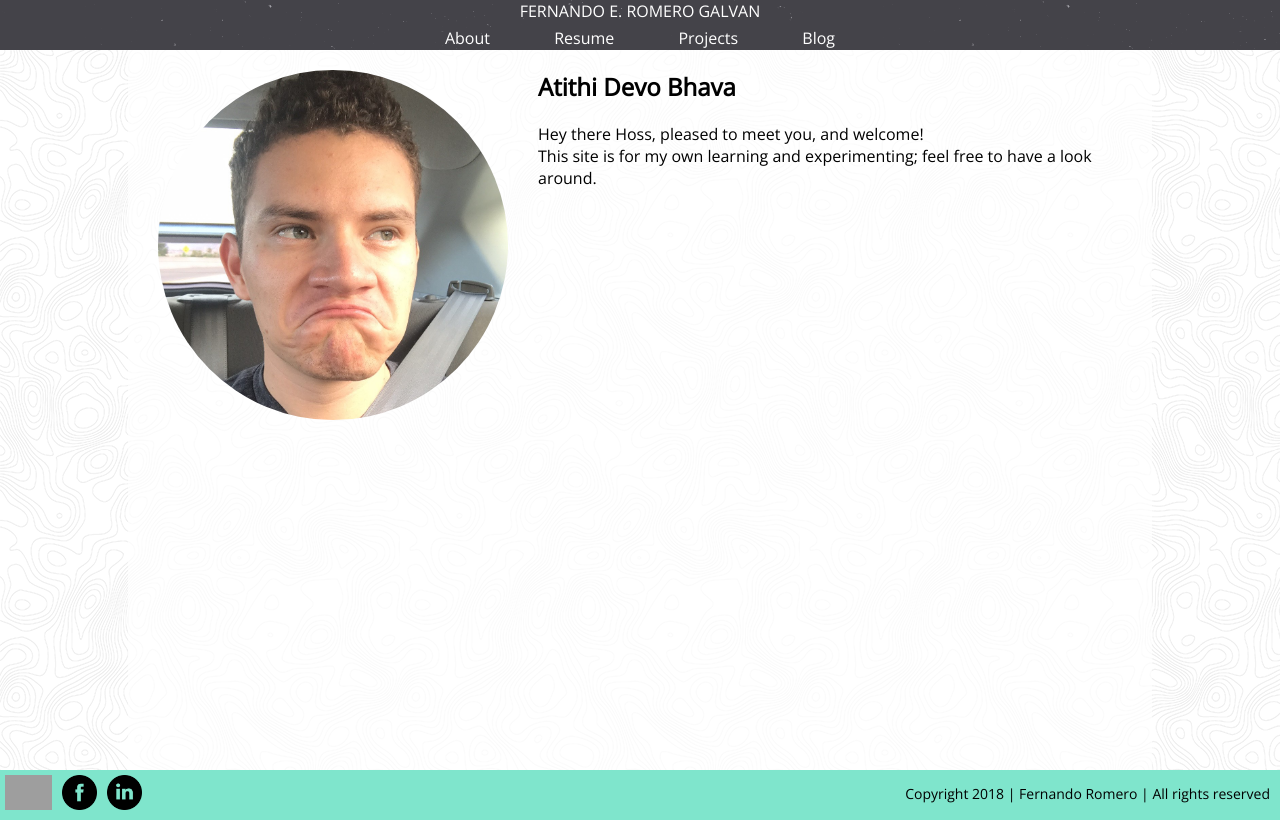
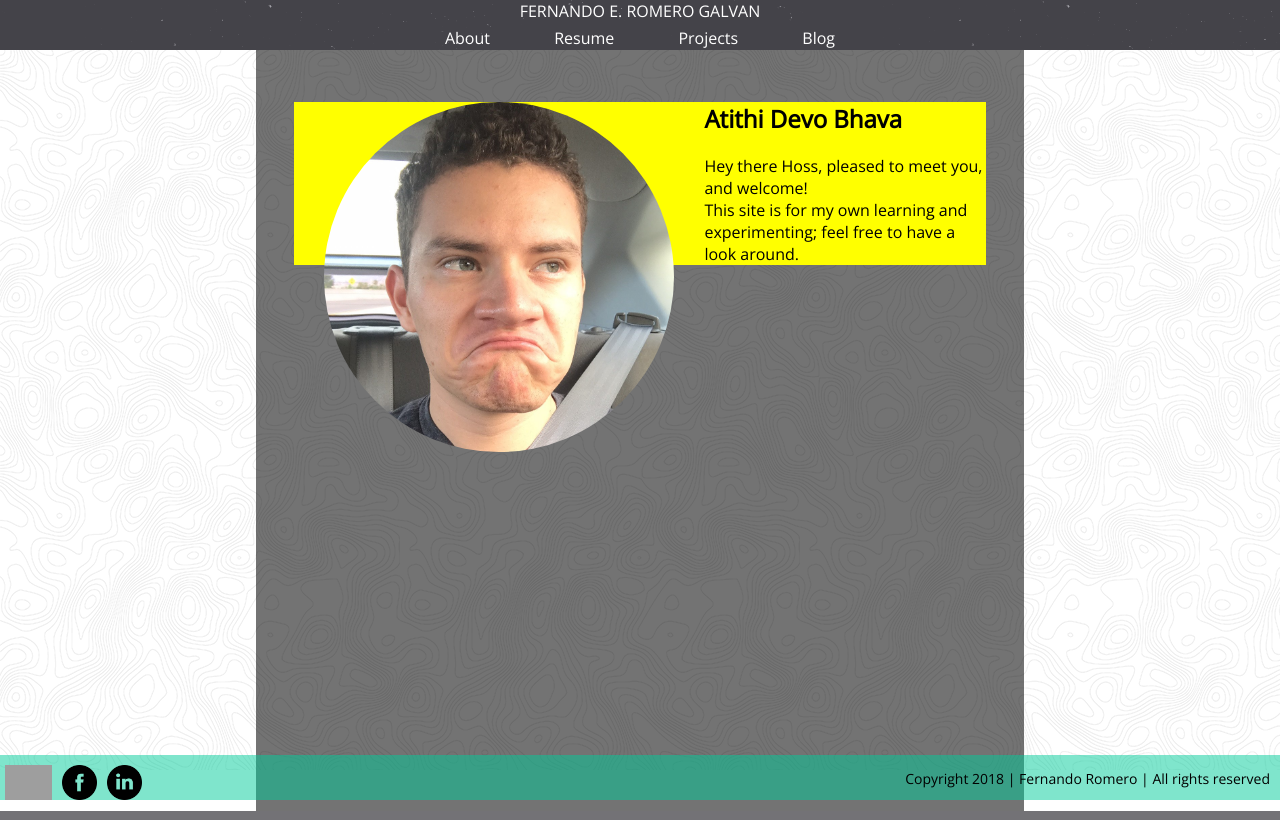
Before and after one commit to r3quiemdream/FERG, a Flask app: page / in a window 1280 px wide. Run offline with Flask 2, Linux system fonts and the light colour scheme; some libraries are stand-ins or nearby versions; grey boxes are pictures that could not be loaded.

Commit message:
updates to styles

```diff
--- a/static/css/styles.css
+++ b/static/css/styles.css
@@ -48,8 +50,9 @@ a {
     bottom: 0;
     width:100%;
     height: 5%;   /* Height of the footer */
-    min-height: 50px;
+    min-height: 45px;
     background-color: rgb(0, 204, 153, .5);
+    position: fixed;
 }
 
 #layout-footer p {
@@ -57,12 +60,12 @@ a {
     margin-right: 10px;
 }
 
-#index {
-    background-color: rgb(255, 255, 255, .75);
-    width: 80%;
+.container {
+    background-color: rgb(0, 0, 0, .55);
+    padding: 2.5% 3% 45px 3%;
+    width: 54%;
     margin: 0 auto;
-    height: 100%;
-    overflow: hidden;
+    height: 95%;
 }
 
 #me {
@@ -75,10 +78,11 @@ a {
 #myintro {
     width: 100%;
     margin: 0 auto;
+    background-color: yellow;
 }
 
 .social-icons {
     float: left;
     height: 35px;
-    margin: 5px 5px 0px 5px;
+    margin: 10px 5px 0px 5px;
 }
--- a/templates/index.html
+++ b/templates/index.html
@@ -1,7 +1,7 @@
 {% extends "layout.html" %}
 
 {% block content %}
-    <div id="index">
+    <div class="container">
         <div id= "myintro">
             <img src="../static/img/me.jpg" alt="my face" id="me">
             <div id="welcome">
--- a/templates/professionallife.html
+++ b/templates/professionallife.html
@@ -1,6 +1,7 @@
 {% extends "layout.html" %}
 
 {% block content %}
+    <div class="container">
         <p id="fullname">Fernando Emiliano Romero Galvan</p>
         <p class="contact-info">fernando.romerogalvan.367@my.csun.edu</p>
         <hr>
@@ -59,4 +60,5 @@
                 <li>Flask</li>
             </ul>
         </ul>
+    </div>
 {% endblock %}
```
Also changed, not shown: other parts of static/css/styles.css (+3 -1 lines). Lines whose indentation alone changed are shown as unchanged.
